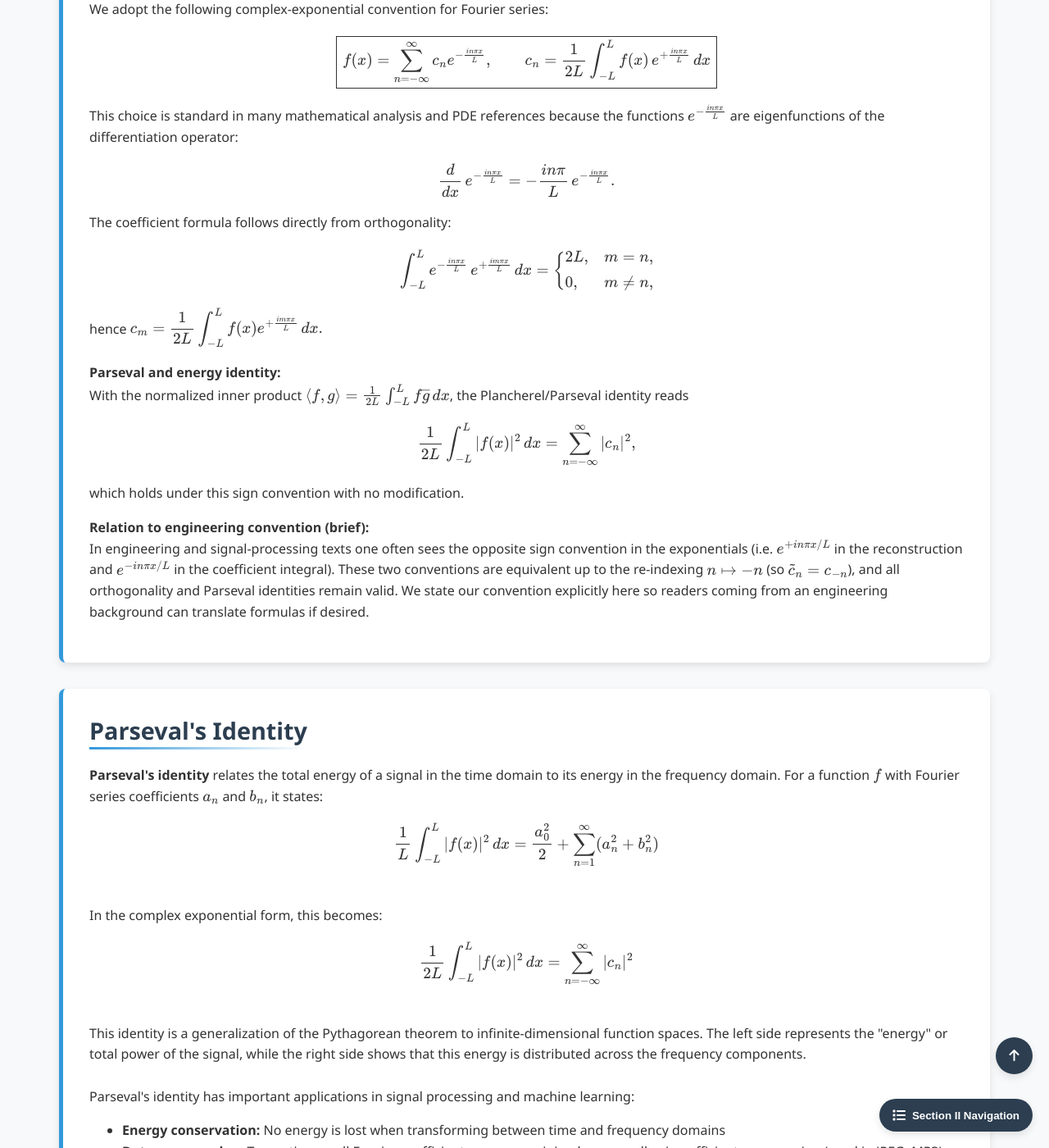
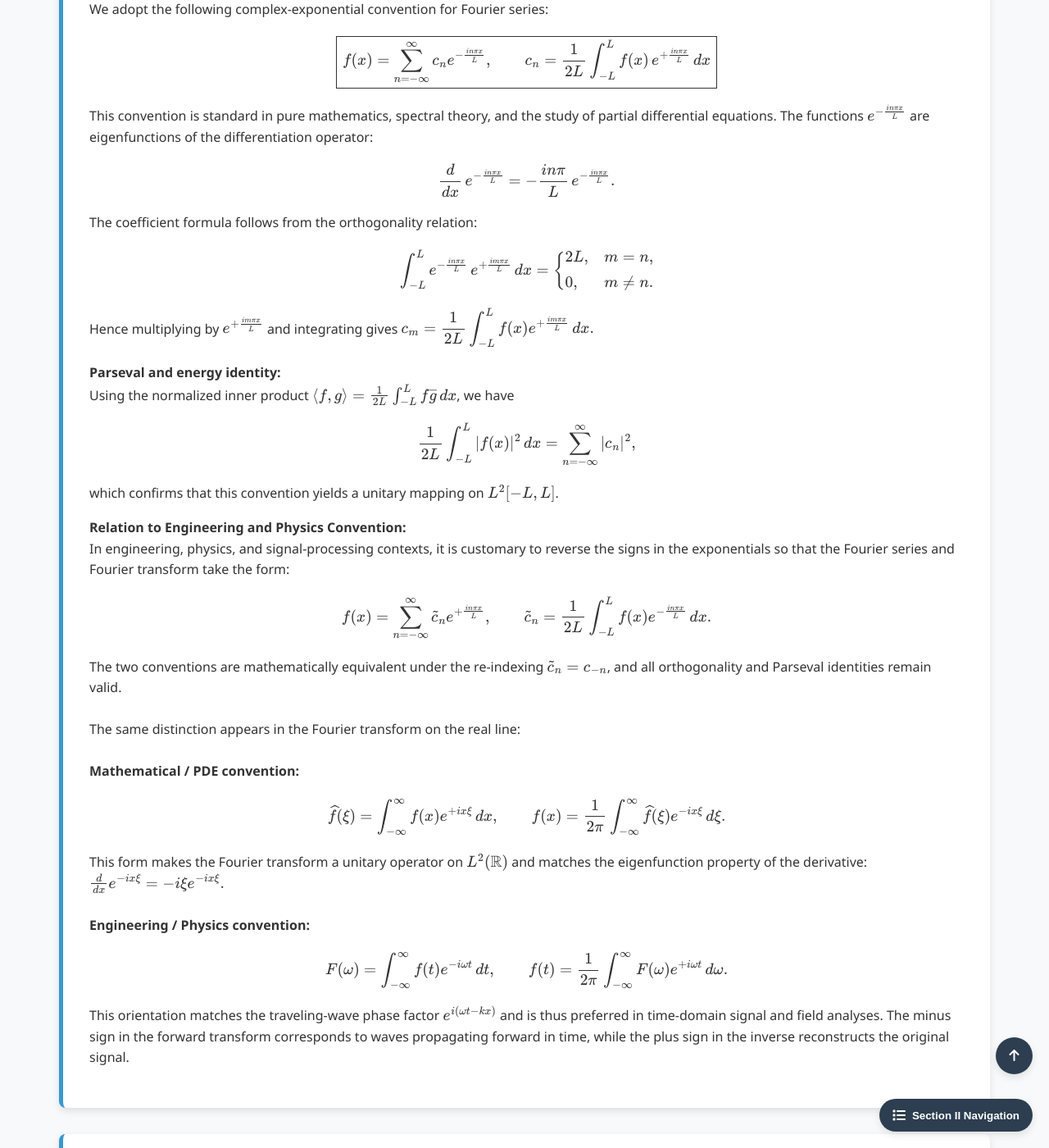
Before and after one commit to Yusukey01/yusukey01.github.io, a Jekyll site: the page built from Mathematics/Calculus/fourier_series.html, in a window 1280 px wide and 1400 px high, scrolled down 7477 px. Shown: the whole window at 82% size. Built offline with Jekyll 4.4.1, drawn with Linux system fonts in a browser that asks for light colours; some of the changed text lies outside the part shown.

Commit message:
Start Fourier transform, seriees

```diff
--- a/Mathematics/Calculus/fourier_series.html
+++ b/Mathematics/Calculus/fourier_series.html
@@ -375,47 +375,76 @@ uses_python: false
           <section id="convention" class="section-content">
             <h2>Notation / Sign Convention</h2>
             <p>
-                    <strong>Convention used in this text:</strong><br>
+                <strong>Convention used in this text (Mathematical / PDE form):</strong><br>
                 We adopt the following complex-exponential convention for Fourier series:
                 \[
                 \boxed{\,f(x)=\sum_{n=-\infty}^{\infty} c_n e^{-\frac{i n\pi x}{L}},\qquad
                 c_n=\frac{1}{2L}\int_{-L}^{L} f(x)\,e^{+\frac{i n\pi x}{L}}\,dx\,}
                 \]
-                    This choice is standard in many mathematical analysis and PDE references because the functions
-                    \(e^{-\frac{i n\pi x}{L}}\) are eigenfunctions of the differentiation operator:
+                This convention is standard in pure mathematics, spectral theory, and the study
+                of partial differential equations. The functions \(e^{-\frac{i n\pi x}{L}}\)
+                are eigenfunctions of the differentiation operator:
                 \[
                 \frac{d}{dx}\,e^{-\frac{i n\pi x}{L}} = -\frac{i n\pi}{L}\,e^{-\frac{i n\pi x}{L}}.
                 \]
-                    The coefficient formula follows directly from orthogonality:
+                The coefficient formula follows from the orthogonality relation:
                 \[
-                    \int_{-L}^L e^{-\frac{i n\pi x}{L}}\,e^{+\frac{i m\pi x}{L}}\,dx
-                    =\begin{cases}2L,& m=n,\\[4pt]0,& m\ne n,\end{cases}
+                \int_{-L}^{L} e^{-\frac{i n\pi x}{L}}\,e^{+\frac{i m\pi x}{L}}\,dx
+                =\begin{cases}2L,& m=n,\\[4pt]0,& m\ne n.\end{cases}
                 \]
-                    hence
+                Hence multiplying by \(e^{+\frac{i m\pi x}{L}}\) and integrating gives
                 \(\displaystyle c_m=\frac{1}{2L}\int_{-L}^{L} f(x)e^{+\frac{i m\pi x}{L}}\,dx.\)
             </p>
 
             <p>
                 <strong>Parseval and energy identity:</strong><br>
-                    With the normalized inner product \(\langle f,g\rangle=\frac{1}{2L}\int_{-L}^L f\overline{g}\,dx\),
-                    the Plancherel/Parseval identity reads
+                Using the normalized inner product \(\langle f,g\rangle=\frac{1}{2L}\int_{-L}^L f\overline{g}\,dx\),
+                we have
                 \[
                 \frac{1}{2L}\int_{-L}^{L} |f(x)|^2\,dx = \sum_{n=-\infty}^{\infty} |c_n|^2,
                 \]
-                    which holds under this sign convention with no modification.
+                which confirms that this convention yields a unitary mapping on \(L^2[-L,L]\).
             </p>
 
             <p>
-                    <strong>Relation to engineering convention (brief):</strong><br>
-                    In engineering and signal-processing texts one often sees the opposite sign
-                    convention in the exponentials (i.e. \(e^{+i n\pi x/L}\) in the reconstruction and
-                    \(e^{-i n\pi x/L}\) in the coefficient integral). These two conventions are
-                    equivalent up to the re-indexing \(n\mapsto -n\) (so \(\tilde c_n = c_{-n}\)), and
-                    all orthogonality and Parseval identities remain valid. We state our convention
-                    explicitly here so readers coming from an engineering background can translate
-                    formulas if desired.
+                <strong>Relation to Engineering and Physics Convention:</strong><br>
+                In engineering, physics, and signal-processing contexts, it is customary to reverse
+                the signs in the exponentials so that the Fourier series and Fourier transform take
+                the form:
+                \[
+                f(x) = \sum_{n=-\infty}^{\infty} \tilde{c}_n e^{+\frac{i n\pi x}{L}}, \qquad
+                \tilde{c}_n = \frac{1}{2L}\int_{-L}^{L} f(x)e^{-\frac{i n\pi x}{L}}\,dx.
+                \]
+                The two conventions are mathematically equivalent under the re-indexing
+                \(\tilde{c}_n = c_{-n}\), and all orthogonality and Parseval identities remain valid.
+
+                <br><br>
+                The same distinction appears in the Fourier transform on the real line:
+                <br><br>
+                <strong>Mathematical / PDE convention:</strong>
+                \[
+                \widehat{f}(\xi) = \int_{-\infty}^{\infty} f(x)e^{+i x\xi}\,dx, \qquad
+                f(x) = \frac{1}{2\pi}\int_{-\infty}^{\infty} \widehat{f}(\xi)e^{-i x\xi}\,d\xi.
+                \]
+                This form makes the Fourier transform a unitary operator on \(L^2(\mathbb{R})\)
+                and matches the eigenfunction property of the derivative:
+                \(\frac{d}{dx}e^{-i x\xi} = -i\xi e^{-i x\xi}.\)
+
+                <br><br>
+                <strong>Engineering / Physics convention:</strong>
+                \[
+                F(\omega) = \int_{-\infty}^{\infty} f(t)e^{-i\omega t}\,dt, \qquad
+                f(t) = \frac{1}{2\pi}\int_{-\infty}^{\infty} F(\omega)e^{+i\omega t}\,d\omega.
+                \]
+                This orientation matches the traveling-wave phase factor \(e^{i(\omega t - kx)}\)
+                and is thus preferred in time-domain signal and field analyses. The minus sign in
+                the forward transform corresponds to waves propagating forward in time, while the
+                plus sign in the inverse reconstructs the original signal.
+
             </p>
+
         </section>
+
 
 
             <section id="parseval" class="section-content">
```
Lines whose indentation alone changed are shown as unchanged.
